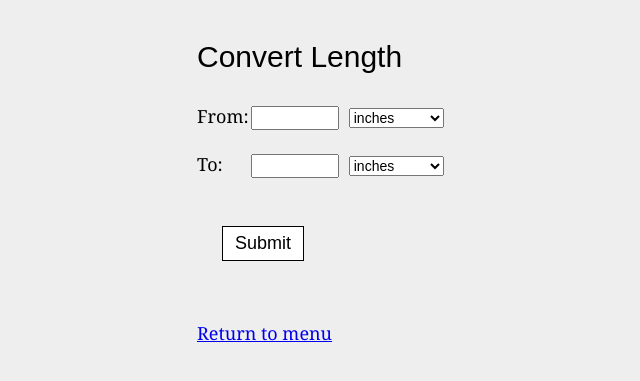
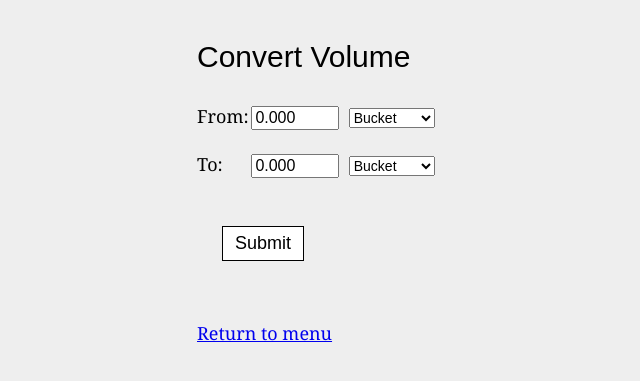
Before and after one commit to ChelsiLange/asgn10, a PHP site: page /volume.php in a window 1280 px wide. Shown: the top 381 px of the page, without its empty margins (193-833 px from the left). Run offline with PHP 8.4, Linux system fonts and the light colour scheme; data that the repository does not hold is empty.

Commit message:
Completes assignment

```diff
--- a/convert/index.php
+++ b/convert/index.php
@@ -12,12 +12,7 @@
       <h1>Measurement Conversion</h1>
 
       <ul id="measurement-types">
-        <li><a href="length.php">Length and distance</a></li>
-        <li><a href="area.php">Area</a></li>
         <li><a href="volume.php">Volume and capacity</a></li>
-        <li><a href="mass.php">Mass and weight</a></li>
-        <li><a href="speed.php">Speed</a></li>
-        <li><a href="temperature.php">Temperature</a></li>
       </ul>
 
     </div>
--- a/convert/volume.php
+++ b/convert/volume.php
@@ -1,84 +1,70 @@
 <?php
 
-function convert_to_meters($value, $from_unit) {
+function convertToGallons($value, $from_unit) {
   switch($from_unit) {
-    case 'inches':
-      return $value * 0.0254;
+    case 'bucket':
+      return $value * 4;
       break;
-    case 'feet':
-      return $value * 0.3048;
+    case 'butt':
+      return $value * 108;
       break;
-    case 'yards':
-      return $value * 0.9144;
+    case 'firkin':
+      return $value * 9;
       break;
-    case 'miles':
-      return $value * 1609.344;
+    case 'hogshead':
+      return $value * 54;
       break;
-    case 'millimeters':
-      return $value * 0.001;
-      break;
-    case 'centimeters':
-      return $value * 0.01;
-      break;
-    case 'meters':
-      return $value;
-      break;
-    case 'kilometers':
-      return $value * 1000;
+    case 'pint':
+      return $value * 0.125;
       break;
     default:
       return "Unsupported unit.";
   }
 }
 
-function convert_from_meters($value, $to_unit) {
+function convertFromGallons($value, $to_unit) {
   switch($to_unit) {
-    case 'inches':
-      return $value / 0.0254;
+    case 'bucket':
+      return $value / 4;
       break;
-    case 'feet':
-      return $value / 0.3048;
+    case 'butt':
+      return $value / 108;
       break;
-    case 'yards':
-      return $value / 0.9144;
+    case 'firkin':
+      return $value / 9;
       break;
-    case 'miles':
-      return $value / 1609.344;
+    case 'hogshead':
+      return $value / 54;
       break;
-    case 'millimeters':
-      return $value / 0.001;
-      break;
-    case 'centimeters':
-      return $value / 0.01;
-      break;
-    case 'meters':
-      return $value;
-      break;
-    case 'kilometers':
-      return $value / 1000;
+    case 'pint':
+      return $value / 0.125;
       break;
     default:
       return "Unsupported unit.";
   }
 }
 
-function convert_length($value, $from_unit, $to_unit) {
-  $meter_value = convert_to_meters($value, $from_unit);
-  $new_value = convert_from_meters($meter_value, $to_unit);
-  return $new_value;
+function convertVolume($value, $fromUnit, $toUnit) {
+  $gallonValue = convertToGallons($value, $fromUnit);
+  $newValue = convertFromGallons($gallonValue, $toUnit);
+  return $newValue;
 }
 
-$from_value = '';
-$from_unit = '';
-$to_unit = '';
-$to_value = '';
+$fromValue = '';
+$fromUnit = '';
+$toUnit = '';
+$toValue = '';
 
+if(!isset($_POST['submit'])) {
+  $_POST['submit'] ='';
+}
 if($_POST['submit']) {
-  $from_value = $_POST['from_value'];
-  $from_unit = $_POST['from_unit'];
-  $to_unit = $_POST['to_unit'];
 
-  $to_value = convert_length($from_value, $from_unit, $to_unit);
+  $fromValue = $_POST['fromValue'];
+  $fromUnit = $_POST['fromUnit'];
+  $toUnit = $_POST['toUnit'];
+
+  $toValue = convertVolume($fromValue, $fromUnit, $toUnit);
 }
 
 ?>
@@ -86,44 +72,38 @@ if($_POST['submit']) {
 <html>
   <head>
     <meta charset="UTF-8">
-    <title>Convert Length</title>
+    <title>Convert Volume</title>
     <link href="styles.css" rel="stylesheet" type="text/css">
   </head>
   <body>
 
     <div id="main-content">
 
-      <h1>Convert Length</h1>
+      <h1>Convert Volume</h1>
 
       <form action="" method="post">
 
         <div class="entry">
           <label>From:</label>&nbsp;
-          <input type="text" name="from_value" value="<?php echo $from_value; ?>" />&nbsp;
-          <select name="from_unit">
-            <option value="inches"<?php if($from_unit == 'inches') { echo " selected"; } ?>>inches</option>
-            <option value="feet"<?php if($from_unit == 'feet') { echo " selected"; } ?>>feet</option>
-            <option value="yards"<?php if($from_unit == 'yards') { echo " selected"; } ?>>yards</option>
-            <option value="miles"<?php if($from_unit == 'miles') { echo " selected"; } ?>>miles</option>
-            <option value="millimeters"<?php if($from_unit == 'millimeters') { echo " selected"; } ?>>millimeters</option>
-            <option value="centimeters"<?php if($from_unit == 'centimeters') { echo " selected"; } ?>>centimeters</option>
-            <option value="meters"<?php if($from_unit == 'meters') { echo " selected"; } ?>>meters</option>
-            <option value="kilometers"<?php if($from_unit == 'kilometers') { echo " selected"; } ?>>kilometers</option>
+          <input type="text" name="fromValue" value="<?php echo number_format($fromValue, 3); ?>" />&nbsp;
+          <select name="fromUnit">
+            <option value="bucket"<?php if($fromUnit == 'bucket') { echo " selected"; } ?>>Bucket</option>
+            <option value="butt"<?php if($fromUnit == 'butt') { echo " selected"; } ?>>Butt</option>
+            <option value="firkin"<?php if($fromUnit == 'firkin') { echo " selected"; } ?>>Firkin</option>
+            <option value="hogshead"<?php if($fromUnit == 'hogshead') { echo " selected"; } ?>>Hogshead</option>
+            <option value="pint"<?php if($fromUnit == 'pint') { echo " selected"; } ?>>Pint</option>
           </select>
         </div>
 
         <div class="entry">
           <label>To:</label>&nbsp;
-          <input type="text" name="to_value" value="<?php echo $to_value; ?>" />&nbsp;
-          <select name="to_unit">
-            <option value="inches"<?php if($to_unit == 'inches') { echo " selected"; } ?>>inches</option>
-            <option value="feet"<?php if($to_unit == 'feet') { echo " selected"; } ?>>feet</option>
-            <option value="yards"<?php if($to_unit == 'yards') { echo " selected"; } ?>>yards</option>
-            <option value="miles"<?php if($to_unit == 'miles') { echo " selected"; } ?>>miles</option>
-            <option value="millimeters"<?php if($to_unit == 'millimeters') { echo " selected"; } ?>>millimeters</option>
-            <option value="centimeters"<?php if($to_unit == 'centimeters') { echo " selected"; } ?>>centimeters</option>
-            <option value="meters"<?php if($to_unit == 'meters') { echo " selected"; } ?>>meters</option>
-            <option value="kilometers"<?php if($to_unit == 'kilometers') { echo " selected"; } ?>>kilometers</option>
+          <input type="text" name="toValue" value="<?php echo number_format($toValue, 3); ?>" />&nbsp;
+          <select name="toUnit">
+            <option value="bucket"<?php if($toUnit == 'bucket') { echo " selected"; } ?>>Bucket</option>
+            <option value="butt"<?php if($toUnit == 'butt') { echo " selected"; } ?>>Butt</option>
+            <option value="firkin"<?php if($toUnit == 'firkin') { echo " selected"; } ?>>Firkin</option>
+            <option value="hogshead"<?php if($toUnit == 'hogshead') { echo " selected"; } ?>>Hogshead</option>
+            <option value="pint"<?php if($toUnit == 'pint') { echo " selected"; } ?>>Pint</option>
           </select>
 
         </div>
```
